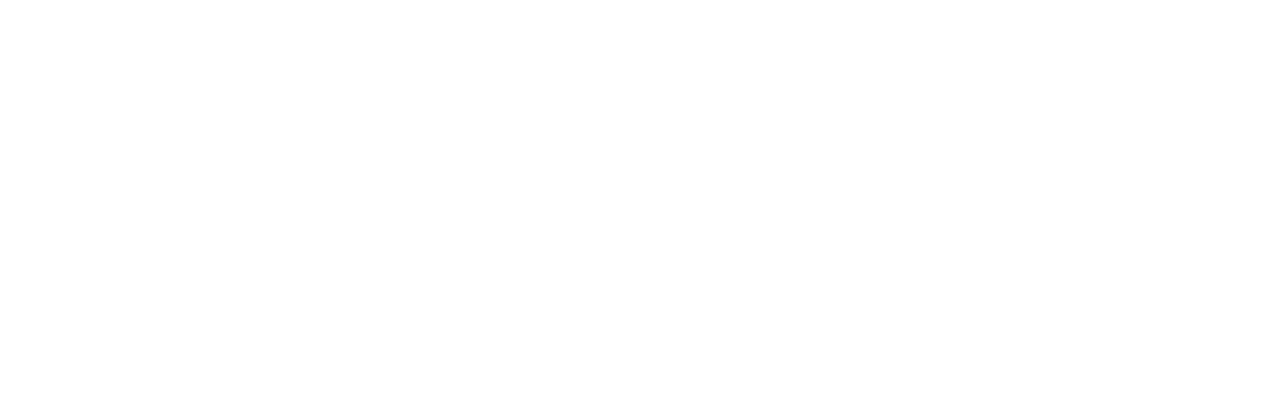
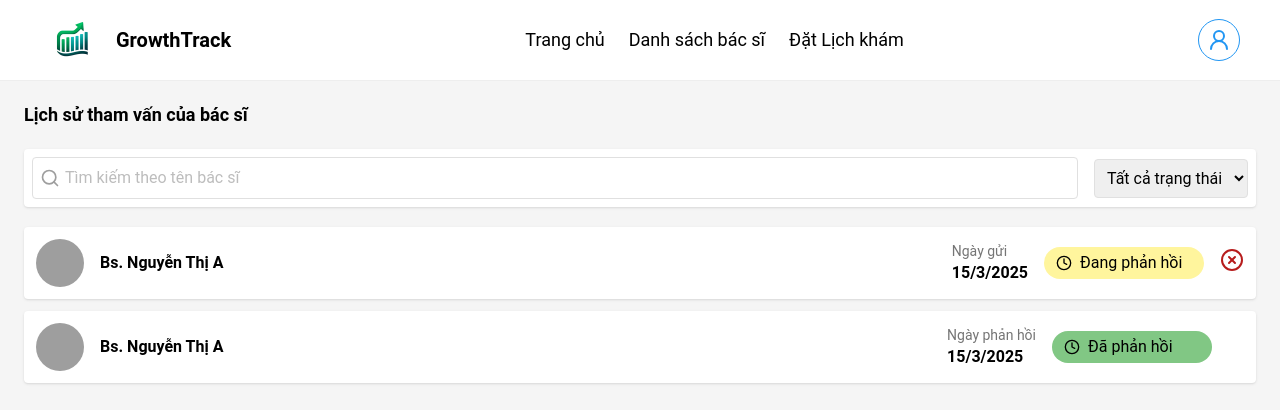
Before and after one commit to TenHoang001/SWP391_W10_FE_V2, a React (Vite) app: page /customer/consultation-history in a window 1280 px wide. Before the commit this address had no page. Shown: the top 410 px of the page. Built offline with nearby package versions, Linux system fonts and the light colour scheme; grey boxes are pictures that could not be loaded.

Commit message:
ngocdt: Customer Consultation History - upload page

```diff
--- a/src/App.jsx
+++ b/src/App.jsx
@@ -10,13 +10,13 @@
 // import ResultAdvisory from './pages/customer/ResultAdvisory';
 // import ChildRecords from './pages/customer/ChildRecords';
 import AddNewChild from './pages/customer/AddNewChild';
+import CustomerConsultationHistory from './pages/customer/CustomerConsultationHistory';
 // import AddRecords from './pages/customer/AddRecords';
 // import ChartOfChild from './pages/customer/ChartOfChild';
 // import BookingDoctor from './pages/customer/BookingDoctor';
 // import BookingHistory from './pages/customer/BookingHistory';
 
 // import { Aperture } from 'module';
-
 
 function App() {
   return (
@@ -31,6 +31,10 @@
           <Route path='/customer' element={<LayoutCustomer />}>
             <Route index element={<HomePageCus />} />
             <Route path='addNewChild' element={<AddNewChild />} />
+            <Route
+              path='consultation-history'
+              element={<CustomerConsultationHistory />}
+            />
             {/*<Route path='advisory' element={<AdvisoryHistory />} />
             <Route path='result-advisory' element={<ResultAdvisory />} />
             <Route path='child-records' element={<ChildRecords />} />
--- /dev/null
+++ b/src/pages/customer/CustomerConsultationHistory.jsx
@@ -0,0 +1,93 @@
+import React, { useState } from 'react';
+import { Search, XCircle, Clock } from 'lucide-react'; // Import icons từ Lucide
+import { Link } from 'react-router-dom';
+
+const CustomerConsultationHistory = () => {
+  const [status, setStatus] = useState(false);
+  const [showTooltip, setShowTooltip] = useState(false);
+
+  return (
+    <div className='min-h-screen bg-gray-100 px-6 py-5'>
+      <div className='pb-5'>
+        <p className='text-lg font-bold'>Lịch sử tham vấn của bác sĩ</p>
+      </div>
+      <div className='flex items-center rounded bg-white p-2 shadow'>
+        <div className='relative flex-grow'>
+          <input
+            type='text'
+            placeholder='Tìm kiếm theo tên bác sĩ'
+            className='w-full rounded border border-gray-300 p-2 pl-8'
+          />
+          <Search className='absolute left-2 top-1/2 -translate-y-1/2 h-5 w-5 text-gray-500' />
+        </div>
+        <select className='ml-4 rounded border border-gray-300 p-2'>
+          <option value='Tất cả trạng thái'>Tất cả trạng thái</option>
+          <option value='Đã phản hồi'>Đã phản hồi</option>
+          <option value='Đang phản hồi'>Đang phản hồi</option>
+        </select>
+      </div>
+      <div className='space-y-3 pt-5'>
+        {/* Thẻ có nút hủy */}
+        <div className='flex justify-between rounded bg-white p-3 shadow'>
+          <div className='flex items-center gap-4'>
+            <img
+              src='https://images.unsplash.com/photo-1739382122846-74e722a6eea4?w=600&auto=format&fit=crop&q=60'
+              alt=''
+              className='h-12 w-12 rounded-full'
+            />
+            <p className='font-semibold'>Bs. Nguyễn Thị A</p>
+          </div>
+          <div className='flex items-center gap-4'>
+            <div>
+              <p className='text-sm text-gray-600'>Ngày gửi</p>
+              <p className='font-semibold'>15/3/2025</p>
+            </div>
+            <button className='flex w-40 items-center gap-2 rounded-full bg-yellow-200 px-3 py-1'>
+              <Clock className='h-4 w-4' />
+              Đang phản hồi
+            </button>
+            <div className='relative'>
+              {/* Nút hủy */}
+              <button
+                onClick={() => setStatus(!status)}
+                onMouseEnter={() => setShowTooltip(true)}
+                onMouseLeave={() => setShowTooltip(false)}
+              >
+                <XCircle className='h-6 w-6 text-red-900' />
+              </button>
+              {(showTooltip || status) && (
+                <div className='absolute bottom-full left-1/2 mb-2 w-max -translate-x-1/2 rounded bg-black px-2 py-1 text-xs text-white shadow'>
+                  Hủy tư vấn
+                </div>
+              )}
+            </div>
+          </div>
+        </div>
+        <div className='flex justify-between rounded bg-white p-3 shadow pr-11'>
+          <div className='flex items-center gap-4'>
+            <img
+              src='https://images.unsplash.com/photo-1739382122846-74e722a6eea4?w=600&auto=format&fit=crop&q=60'
+              alt=''
+              className='h-12 w-12 rounded-full'
+            />
+            <p className='font-semibold'>Bs. Nguyễn Thị A</p>
+          </div>
+          <div className='flex items-center gap-4'>
+            <div>
+              <p className='text-sm text-gray-600'>Ngày phản hồi</p>
+              <p className='font-semibold'>15/3/2025</p>
+            </div>
+            <Link to='/customer/result-advisory'>
+              <button className='flex w-40 items-center gap-2 rounded-full bg-green-300 px-3 py-1'>
+                <Clock className='h-4 w-4' />
+                Đã phản hồi
+              </button>
+            </Link>
+          </div>
+        </div>
+      </div>
+    </div>
+  );
+};
+
+export default CustomerConsultationHistory;
--- a/src/pages/customer/HomePage.jsx
+++ b/src/pages/customer/HomePage.jsx
@@ -88,12 +88,12 @@
       {/* Advisory Section */}
       <div className='p-10 text-center'>
         <div className='flex flex-col items-center justify-center gap-6 pb-6 md:flex-row'>
-          <h2 className='text-2xl font-bold'>Yêu cầu tư vấn</h2>
+          <h2 className='text-2xl font-bold'>Yêu cầu tham vấn</h2>
           <Link
-            to='/customer/advisory'
+            to='/customer/consultation-history'
             className='flex items-center gap-2 rounded-lg bg-blue-500 px-4 py-2 text-white hover:bg-blue-600'
           >
-            <RefreshCcw /> Lịch sử tư vấn
+            <RefreshCcw /> Lịch sử tham vấn
           </Link>
         </div>
         <div className='mx-auto max-w-lg rounded-lg bg-white p-6 shadow-lg'>
```
